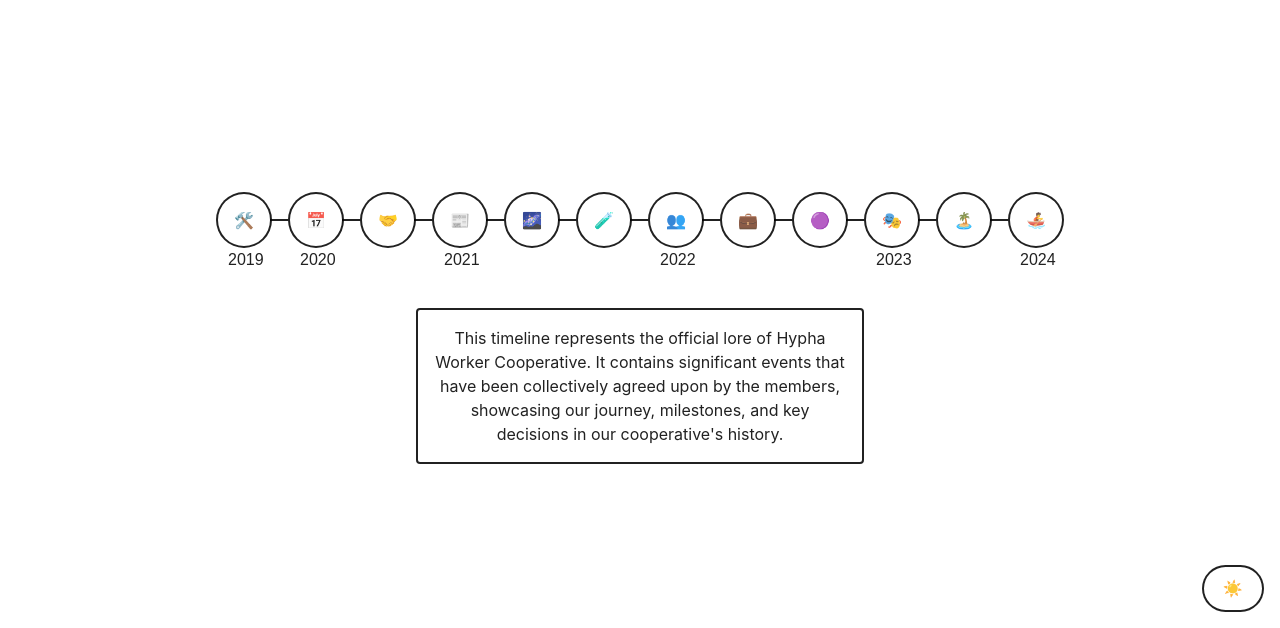
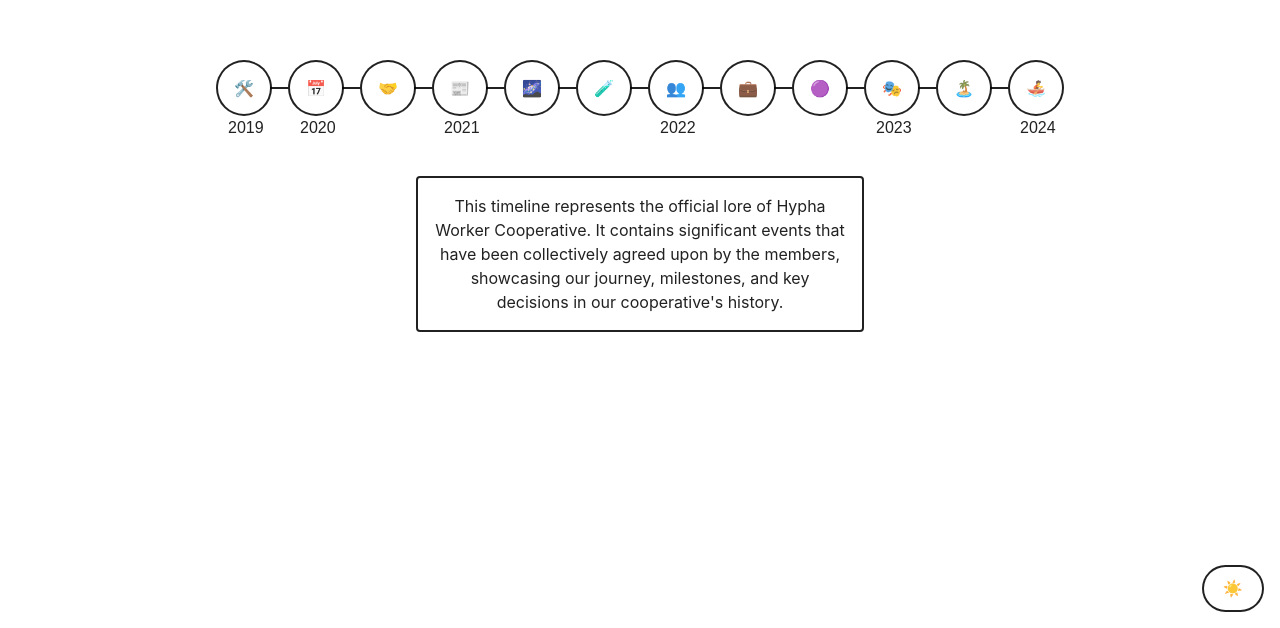
Before and after one commit to hyphacoop/governance-experiment, a Svelte app in the folder timeline/: page / in a window 1280 px wide. Shown: the part 172-800 px from the top of the page. Built offline with nearby package versions, Linux system fonts and the light colour scheme.

Commit message:
Default to dark color scheme, improve button focus styles

```diff
--- a/timeline/src/app.css
+++ b/timeline/src/app.css
@@ -6,8 +6,7 @@
   --font-family: Inter, system-ui, Avenir, Helvetica, Arial, sans-serif;
   --line-height: 1.5;
   --font-weight: 400;
-
-  --color-scheme: light;
+  --color-scheme: dark;
   --color: rgba(0, 0, 0, 0.87);
   --border-color: rgba(0, 0, 0, 0.87);
   --background-color: #ffffff;
@@ -15,7 +14,7 @@
   text-rendering: optimizeLegibility;
   -webkit-font-smoothing: antialiased;
   -moz-osx-font-smoothing: grayscale;
-  transition: all 0.25s ease-in-out;
+  transition: all 1.25s ease-in-out;
 }
 
 
@@ -47,7 +46,7 @@
   -moz-osx-font-smoothing: grayscale;
   margin: 0;
   display: flex;
-  place-items: center;
+  place-items: start;
   min-width: 320px;
   min-height: 100vh;
 }
@@ -83,5 +82,6 @@
 }
 button:focus,
 button:focus-visible {
-  outline: 4px auto -webkit-focus-ring-color;
+  border: 2px solid transparent;
+  outline: 2px solid var(--color);
 }
```
